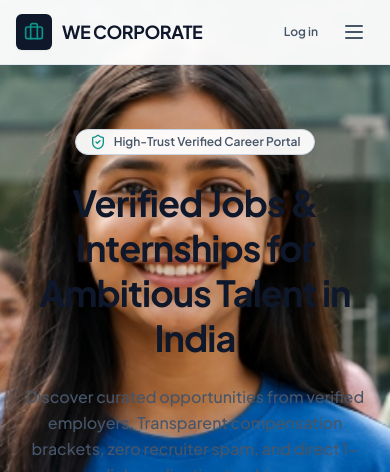
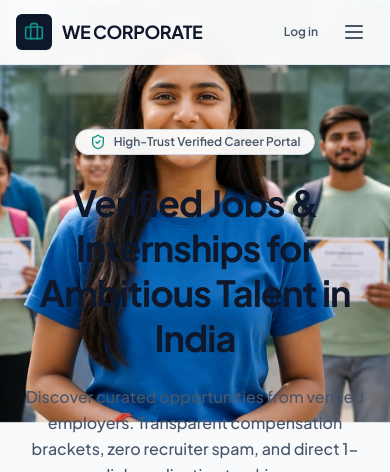
Before and after one commit to Chitesh09/WE-CORPORATE, a Next.js app: page / in a window 390 px wide. Shown: the top 472 px of the page. Built offline with nearby package versions, Linux system fonts and the light colour scheme; no server answers.

Commit message:
fix(ui): optimize background image framing and scale on mobile viewports

```diff
--- a/components/domains/home/floating-hero-background.tsx
+++ b/components/domains/home/floating-hero-background.tsx
@@ -5,8 +5,15 @@ import Image from "next/image";
 
 export function FloatingHeroBackground() {
   const [scrollY, setScrollY] = useState(0);
+  const [isMobile, setIsMobile] = useState(false);
 
   useEffect(() => {
+    const checkMobile = () => {
+      setIsMobile(window.innerWidth < 640);
+    };
+    checkMobile();
+    window.addEventListener("resize", checkMobile);
+
     let ticking = false;
     const handleScroll = () => {
       if (!ticking) {
@@ -19,18 +26,26 @@ export function FloatingHeroBackground() {
     };
 
     window.addEventListener("scroll", handleScroll, { passive: true });
-    return () => window.removeEventListener("scroll", handleScroll);
+    return () => {
+      window.removeEventListener("resize", checkMobile);
+      window.removeEventListener("scroll", handleScroll);
+    };
   }, []);
 
-  // Smooth floating parallax offset
-  const translateY = Math.min(Math.max(scrollY * 0.15, 0), 100);
-  const scale = 1.04 + Math.min(scrollY * 0.0002, 0.06);
+  // Responsive floating parallax offset
+  const translateY = isMobile
+    ? Math.min(Math.max(scrollY * 0.08, 0), 40)
+    : Math.min(Math.max(scrollY * 0.15, 0), 100);
+
+  const scale = isMobile
+    ? 1.01
+    : 1.04 + Math.min(scrollY * 0.0002, 0.06);
 
   return (
     <div className="fixed inset-0 pointer-events-none -z-10 overflow-hidden select-none">
-      {/* Floating Image Layer with Hardware Accelerated Transform */}
+      {/* Floating Image Layer with Responsive Height and Object Fit */}
       <div
-        className="absolute inset-0 w-full h-full will-change-transform transition-transform duration-100 ease-out"
+        className="absolute top-0 left-0 right-0 h-[420px] sm:h-full w-full will-change-transform transition-transform duration-100 ease-out"
         style={{
           transform: `translate3d(0, -${translateY}px, 0) scale(${scale})`,
         }}
@@ -40,13 +55,13 @@ export function FloatingHeroBackground() {
           alt="Ambitious talent and graduates celebrating career milestones"
           fill
           priority
-          sizes="100vw"
-          className="object-cover object-top sm:object-center"
+          sizes="(max-width: 640px) 100vw, (max-width: 1024px) 100vw, 100vw"
+          className="object-cover object-[center_15%] sm:object-center filter brightness-[1.02]"
         />
       </div>
 
-      {/* Crystal-clear readability overlay ensuring text, headings and badges stay 100% visible */}
-      <div className="absolute inset-0 bg-gradient-to-b from-white/93 via-white/85 to-surface-canvas/95 backdrop-blur-[0.5px]" />
+      {/* Crystal-clear readability overlay ensuring text, headings and badges stay 100% visible on mobile and desktop */}
+      <div className="absolute inset-0 bg-gradient-to-b from-white/94 via-white/88 via-60% to-surface-canvas/98 backdrop-blur-[0.5px]" />
     </div>
   );
 }
```
